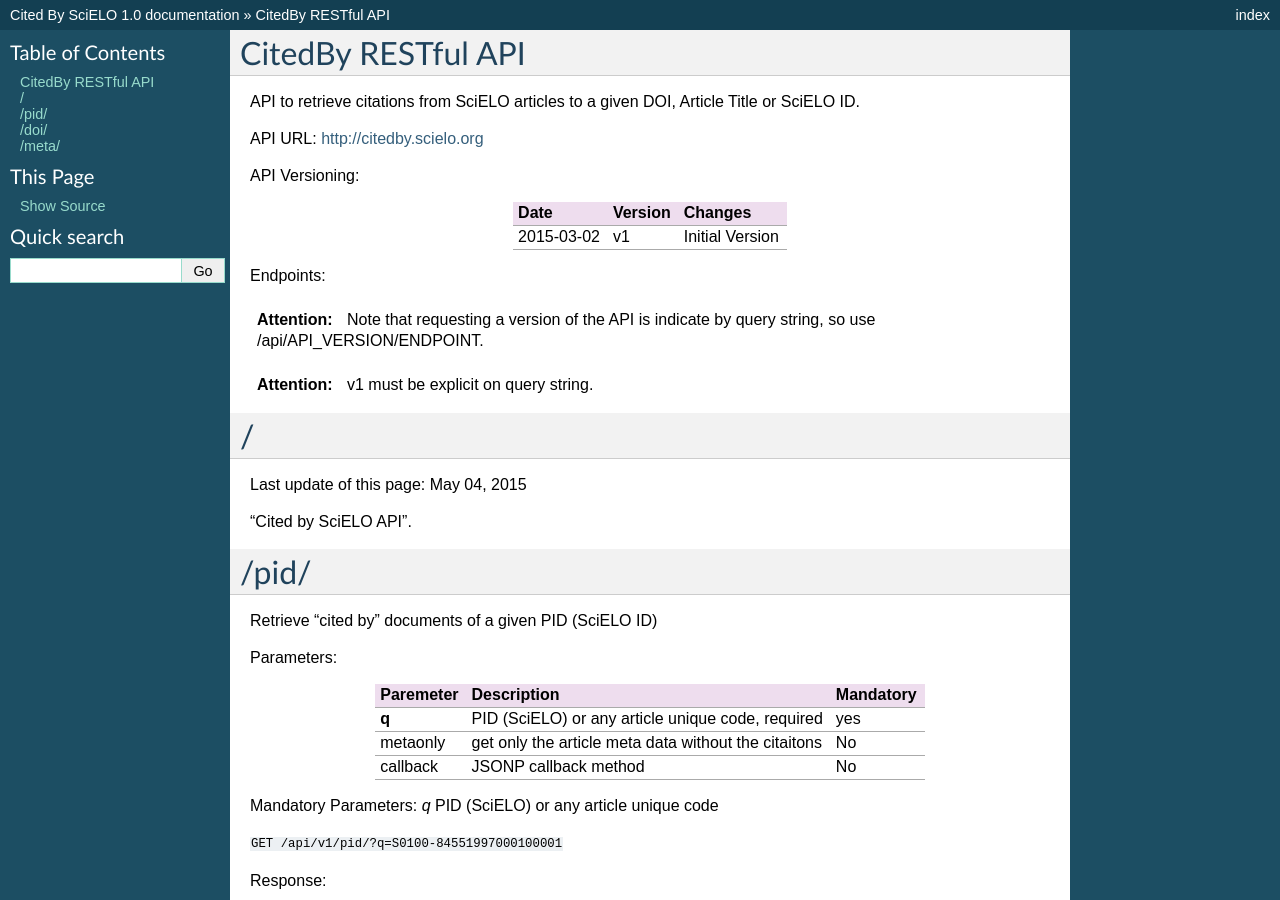
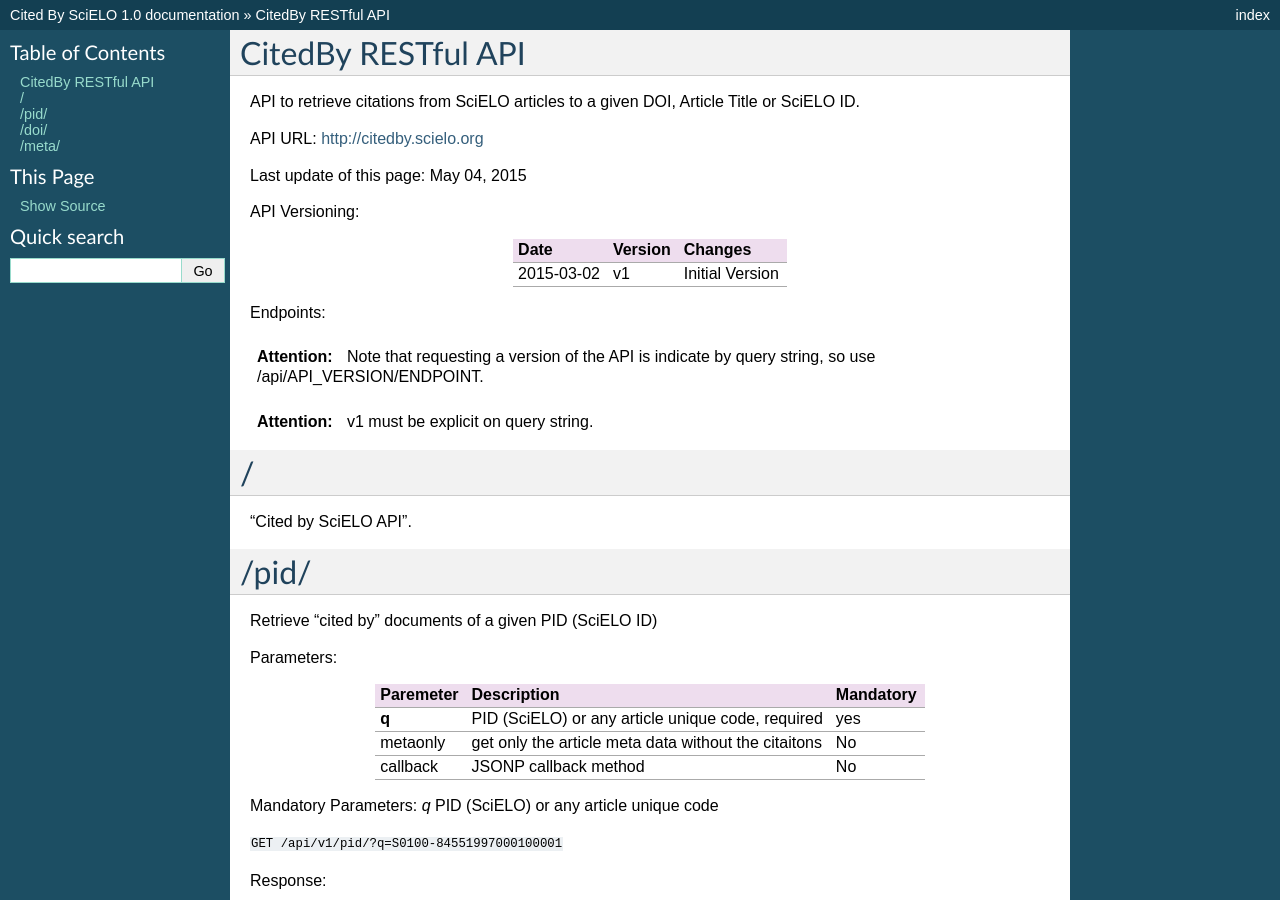
Before and after one commit to scieloorg/citedby, a Sphinx documentation site: the page built from docs/index.rst, in a window 1280 px wide and 900 px high. Built offline with Sphinx 7.4.7, drawn with Linux system fonts in a browser that asks for light colours; part of the change alters nothing that is shown.

```diff
--- a/docs/index.rst
+++ b/docs/index.rst
@@ -9,6 +9,8 @@ CitedBy RESTful API
 API to retrieve citations from SciELO articles to a given DOI, Article Title or SciELO ID.
 
 API URL: http://citedby.scielo.org
+
+Last update of this page: May 04, 2015
 
 API Versioning:
 
@@ -29,9 +31,6 @@ Endpoints:
 
 /
 -
-
-
-Last update of this page: May 04, 2015
 
 
 "Cited by SciELO API".
```
